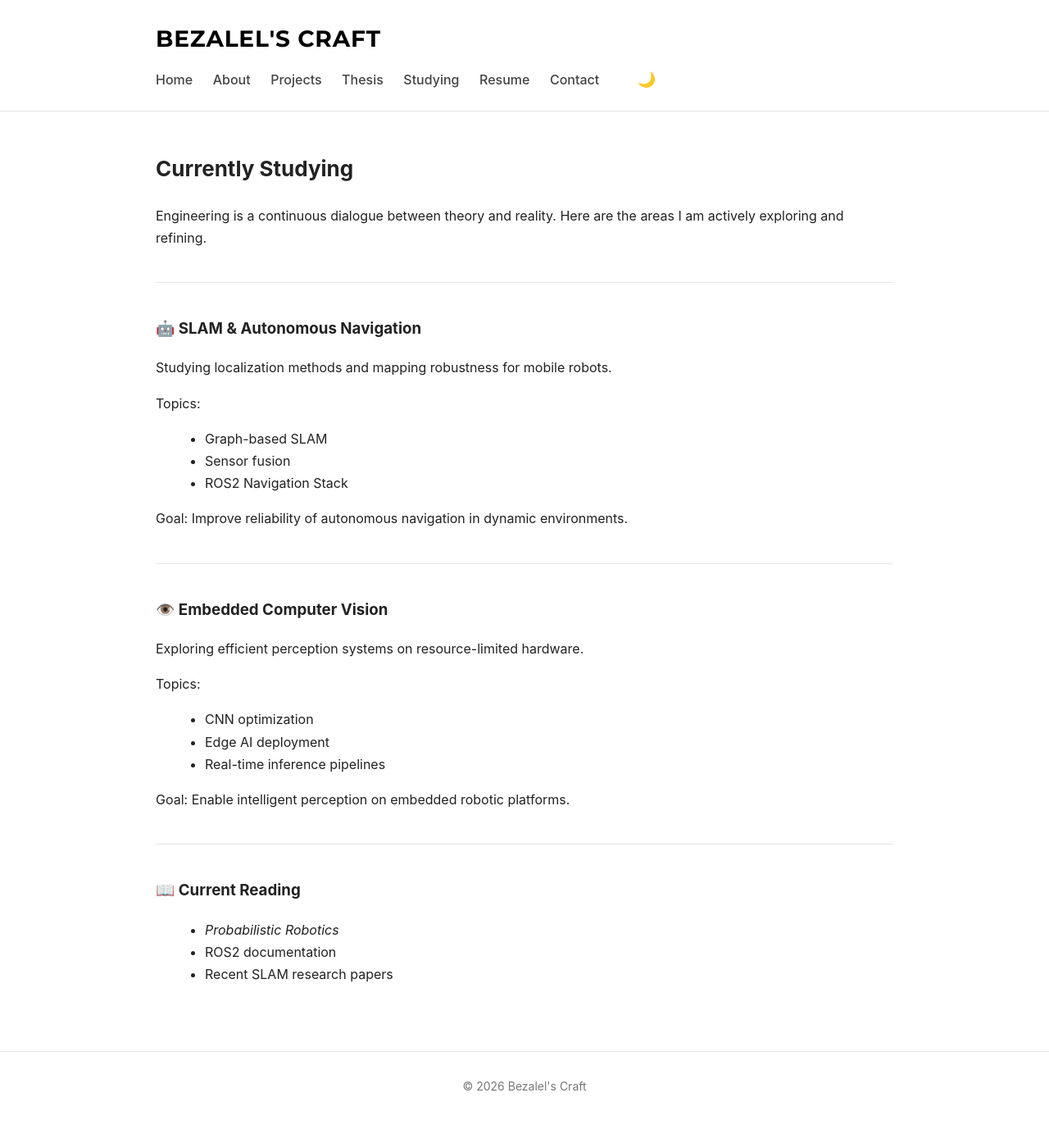
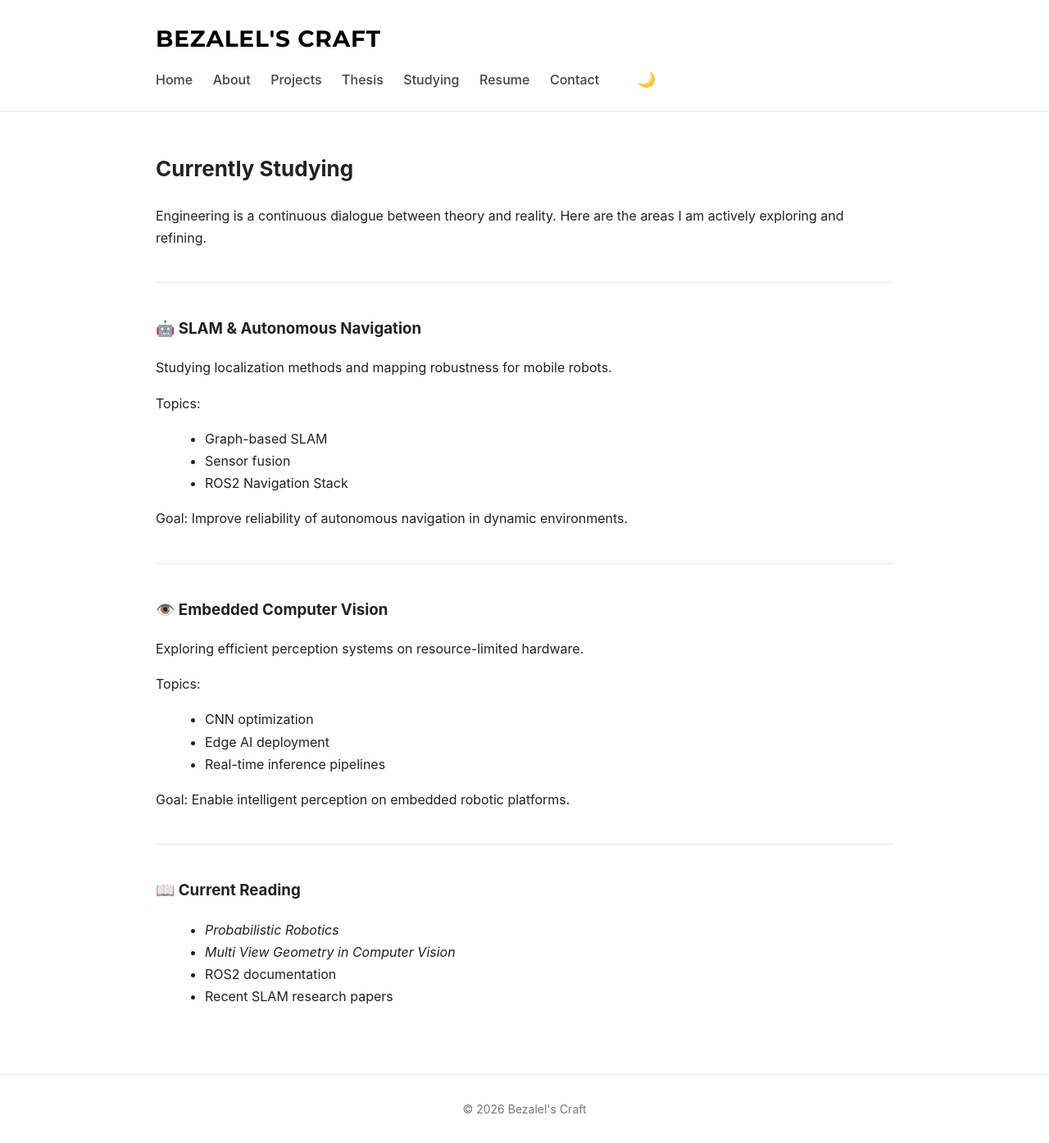
Before and after one commit to SUN1031/SUN1031.github.io, a Jekyll site: the page built from studying.md, in a window 1280 px wide. Shown: the whole page at 82% size. Built offline with Jekyll 4.4.1, drawn with Linux system fonts in a browser that asks for light colours; before the commit the page ends 1367 px from its top, so only the background shows below that.

Commit message:
Update studying.md

```diff
--- a/studying.md
+++ b/studying.md
@@ -39,5 +39,6 @@ Enable intelligent perception on embedded robotic platforms.
 
 ### 📖 Current Reading
 - *Probabilistic Robotics*
+- *Multi View Geometry in Computer Vision*
 - ROS2 documentation
 - Recent SLAM research papers
```
